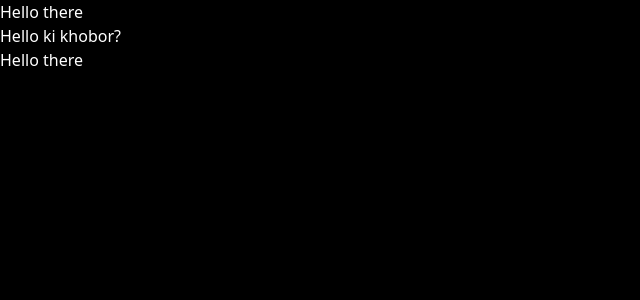
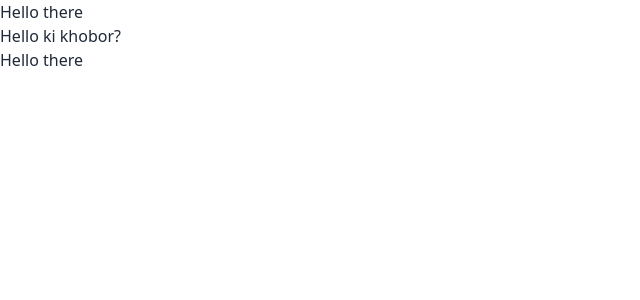
Before and after one commit to creative-ally/agency-site, a Next.js app: page / in a window 1280 px wide. Shown: the top 300 px of the page, without its empty margins (0-640 px from the left). Built offline with nearby package versions, Linux system fonts and the light colour scheme.

Commit message:
daisyui added

```diff
--- a/app/layout.js
+++ b/app/layout.js
@@ -7,7 +7,7 @@ export default function RootLayout({ children }) {
   return (
     <html lang="en">
       <head />
-      <body className="flex flex-col min-h-screen overflow-x-hidden bg-black text-white">
+      <body className="flex flex-col min-h-screen overflow-x-hidden">
         <Header />
         <Suspense
           fallback={
--- a/components/Layout/Layout.jsx
+++ b/components/Layout/Layout.jsx
@@ -6,7 +6,7 @@ import Header from '../shared/header';
 
 const MainLayout = ({ children }) => {
   return (
-    <div className="flex flex-col min-h-screen overflow-x-hidden bg-black text-white">
+    <div className="flex flex-col min-h-screen overflow-x-hidden">
       <Header />
       <Suspense
         fallback={
--- a/package.json
+++ b/package.json
@@ -14,6 +14,7 @@
     "@mui/material": "^5.11.5",
     "@mui/styled-engine-sc": "^5.11.0",
     "@next/font": "13.1.3",
+    "daisyui": "^2.50.0",
     "eslint": "8.32.0",
     "eslint-config-next": "13.1.3",
     "next": "13.1.3",
--- a/tailwind.config.js
+++ b/tailwind.config.js
@@ -10,5 +10,5 @@ module.exports = {
   theme: {
     extend: {},
   },
-  plugins: [],
+  plugins: [require('daisyui')],
 };
```
Also changed, not shown: 1 other file (tests, documents, lock files or other folders).
